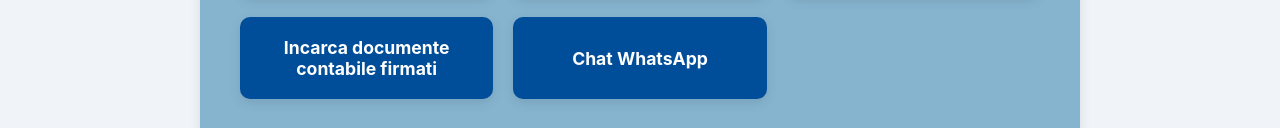
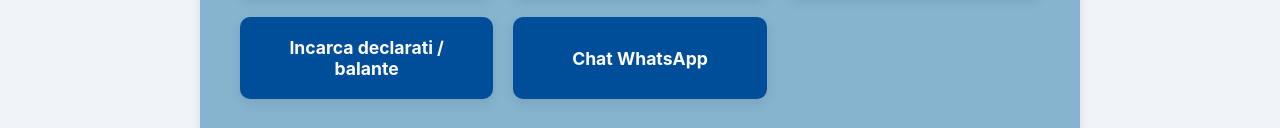
Before and after one commit to euroteamintadv/urgent_dashboard, a plain HTML site: page index.html in a window 1280 px wide. Shown: the part 447-575 px from the top of the page. Drawn offline with Linux system fonts and the light colour scheme.

Commit message:
Update index.html

```diff
--- a/index.html
+++ b/index.html
@@ -176,7 +176,7 @@
 
 
         <a href="https://airtable.com/appIzAO08VV2FW7Ij/pagljMGqKtmELB9Uv/form" target="_blank" class="dashboard-button">
-                    <span class="button-text">Incarca documente contabile firmati</span>
+                    <span class="button-text">Incarca declarati / balante</span>
         </a>
 
                 <a href="https://wa.me/message/DYW56OYO557MP1" target="_blank" class="dashboard-button">
```
